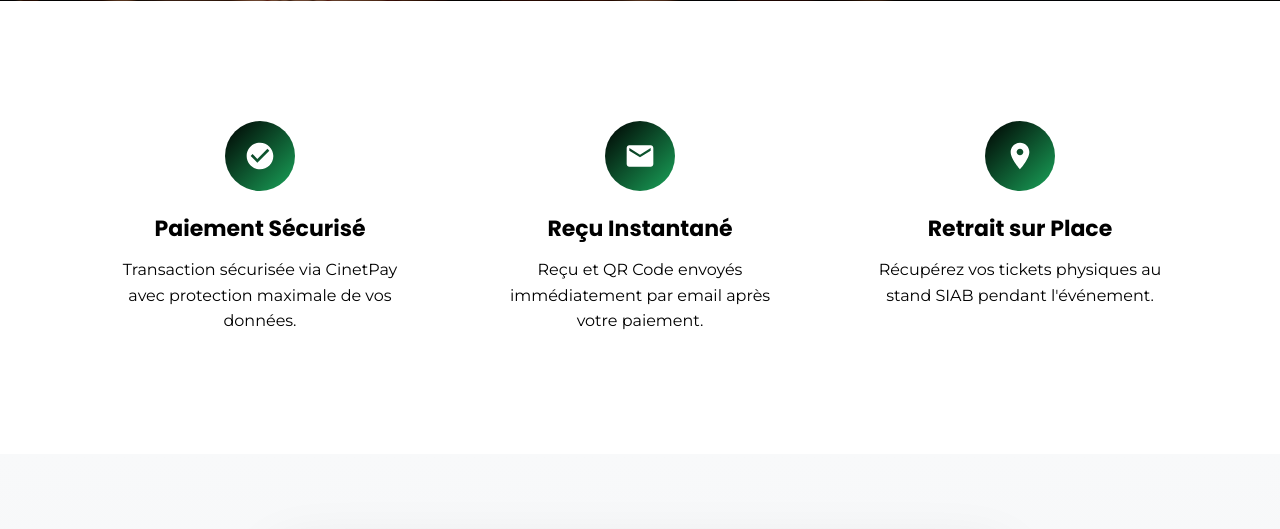
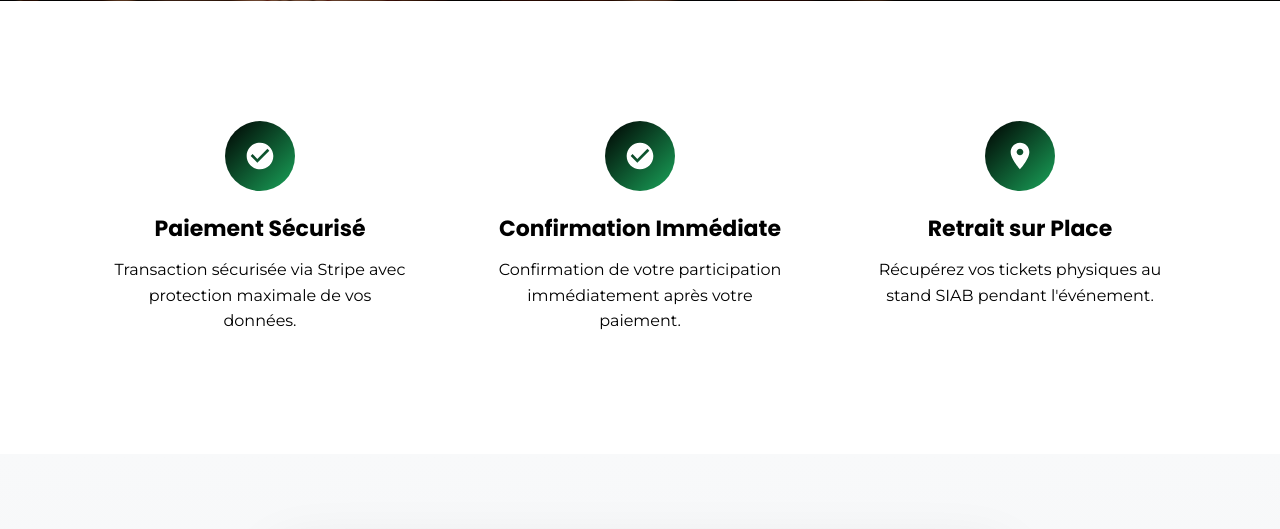
Before and after one commit to Rems-21/siabevent, a Django app: page /tombola in a window 1280 px wide. Shown: the part 795-1324 px from the top of the page. Run offline with Django 4.2, Linux system fonts and the light colour scheme; data that the repository does not hold is empty.

Commit message:
fix:stripe

```diff
--- a/templates/tombola.html
+++ b/templates/tombola.html
@@ -79,18 +79,18 @@
                             </svg>
                         </div>
                         <h3 class="info-card-title">Paiement Sécurisé</h3>
-                        <p class="info-card-text">Transaction sécurisée via CinetPay avec protection maximale de vos données.</p>
+                        <p class="info-card-text">Transaction sécurisée via Stripe avec protection maximale de vos données.</p>
                     </div>
                 </div>
                 <div class="col-lg-4 col-md-6">
                     <div class="info-card">
                         <div class="info-icon">
                             <svg xmlns="http://www.w3.org/2000/svg" width="32" height="32" fill="currentColor" viewBox="0 0 24 24">
-                                <path d="M20 4H4c-1.1 0-1.99.9-1.99 2L2 18c0 1.1.9 2 2 2h16c1.1 0 2-.9 2-2V6c0-1.1-.9-2-2-2zm0 4l-8 5-8-5V6l8 5 8-5v2z"/>
+                                <path d="M12 2C6.48 2 2 6.48 2 12s4.48 10 10 10 10-4.48 10-10S17.52 2 12 2zm-2 15l-5-5 1.41-1.41L10 14.17l7.59-7.59L19 8l-9 9z"/>
                             </svg>
                         </div>
-                        <h3 class="info-card-title">Reçu Instantané</h3>
-                        <p class="info-card-text">Reçu et QR Code envoyés immédiatement par email après votre paiement.</p>
+                        <h3 class="info-card-title">Confirmation Immédiate</h3>
+                        <p class="info-card-text">Confirmation de votre participation immédiatement après votre paiement.</p>
                     </div>
                 </div>
                 <div class="col-lg-4 col-md-6">
--- a/templates/tombola_success.html
+++ b/templates/tombola_success.html
@@ -131,7 +131,7 @@
 
             <p class="success-message">
                 Merci pour votre participation à la tombola du SIAB 2026 ! Votre paiement a été traité avec succès.
-                Vous recevrez un email de confirmation avec vos numéros de tickets sous peu.
+                Vos numéros de tickets sont affichés ci-dessous.
             </p>
 
             {% if participation %}
```
